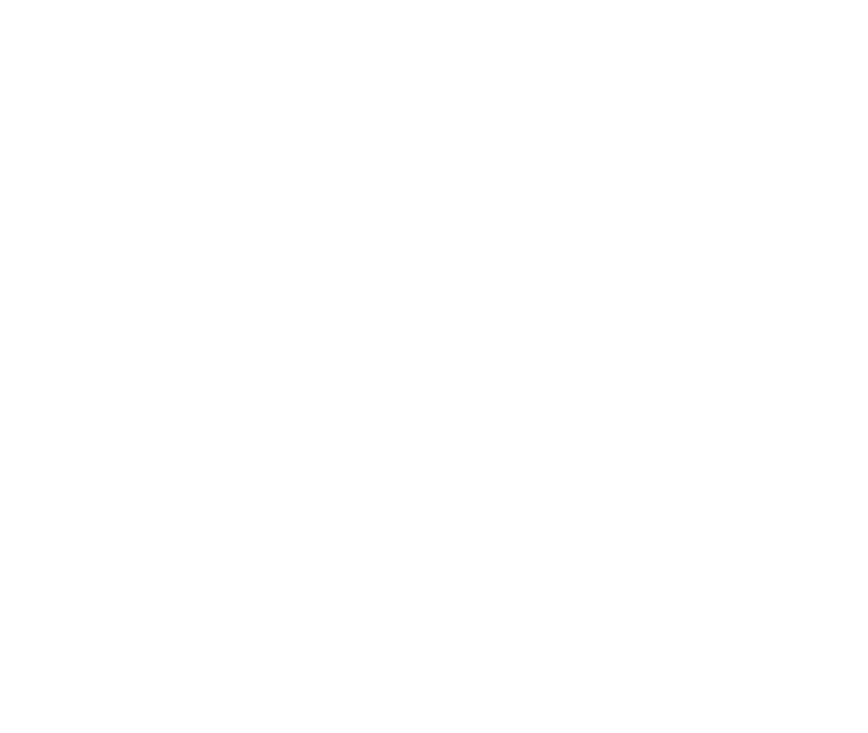
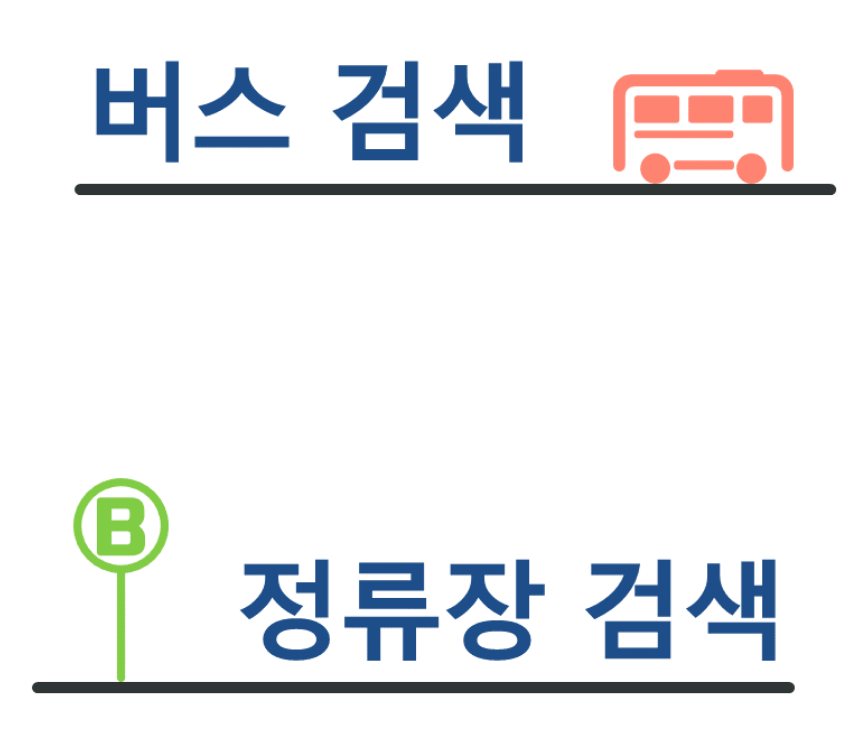
Before and after one commit to danial1021/getting-off-here, a Vue app in the folder fe/: page / in a window 1280 px wide. Shown: the part 557-1290 px from the top of the page, without its empty margins (206-1074 px from the left). Before the commit the page ends 800 px from the top, so only its background shows below. Built offline with nearby package versions, Linux system fonts and the light colour scheme.

Commit message:
홈 화면 추가
자잘한 코드 정리

```diff
--- a/fe/src/views/Home.vue
+++ b/fe/src/views/Home.vue
@@ -3,9 +3,14 @@
     <Bar />
     <PageTitle :title=title />
     <Nav />
+    <div class="imageBox" style="margin-top: 30%">
+      <img src="../assets/BusSearch.png" class="imgMain" @click="$router.push('/searchbus')">
+    </div>
+    <div class="imageBox">
+      <img src="../assets/StationSearch.png" class="imgMain" @click="$router.push('/searchstation')">
+    </div>
   </div>
 </template>
-
 <script>
 // @ is an alias to /src
 import Bar from '@/components/Bar.vue'
@@ -24,3 +29,13 @@ export default {
   }
 }
 </script>
+
+<style>
+.imageBox{
+  text-align: center;
+  margin-bottom: 12%;
+}
+.imgMain{
+  width: 70%;
+}
+</style>
--- a/fe/src/views/Login.vue
+++ b/fe/src/views/Login.vue
@@ -29,7 +29,7 @@
           <footer class="footer">
           <v-btn color="#4DD0E1" @click="success = true; error = false;">LOGIN</v-btn>
           <br><br>
-          <a href="/#/sign">회원가입<br></a>
+          <a href="/#/SignUp">회원가입<br></a>
           <a href="/login">아이디/비밀번호 찾기<br></a>
           </footer>
         </v-col>
--- a/fe/src/views/SignUp.vue
+++ b/fe/src/views/SignUp.vue
@@ -20,7 +20,7 @@
               :class="$style.id"
               required
             ></v-text-field>
-            <v-btn color="success" >아이디 중복</v-btn>
+            <v-btn color="success">아이디 중복</v-btn>
             <br>
             <br>
             <v-text-field
@@ -100,9 +100,7 @@
               required
               :class="$style.id"
             ></v-text-field>
-            <br>
-
-            <v-btn color="primary" @click="submit">가 입</v-btn>
+            <v-btn color="primary" @click="submit" style="margin: 4px;">가 입</v-btn>
             <v-btn color="secondary" @click="clear">초기화</v-btn>
           </v-form>
         </v-col>
@@ -171,16 +169,14 @@ export default {
           const rule =
             v => (v || '').indexOf(' ') < 0 ||
               '띄어쓰기는 사용할수 없습니다.'
-
           rules.push(rule)
-
         }
-
         return rules
     }
   },
 
   methods: {
+
     submit () {
       this.$http.post('/sign/check', {
         form: this.form
```
Also changed, not shown: fe/src/assets/BusSearch.png (added), fe/src/assets/StationSearch.png (added).
